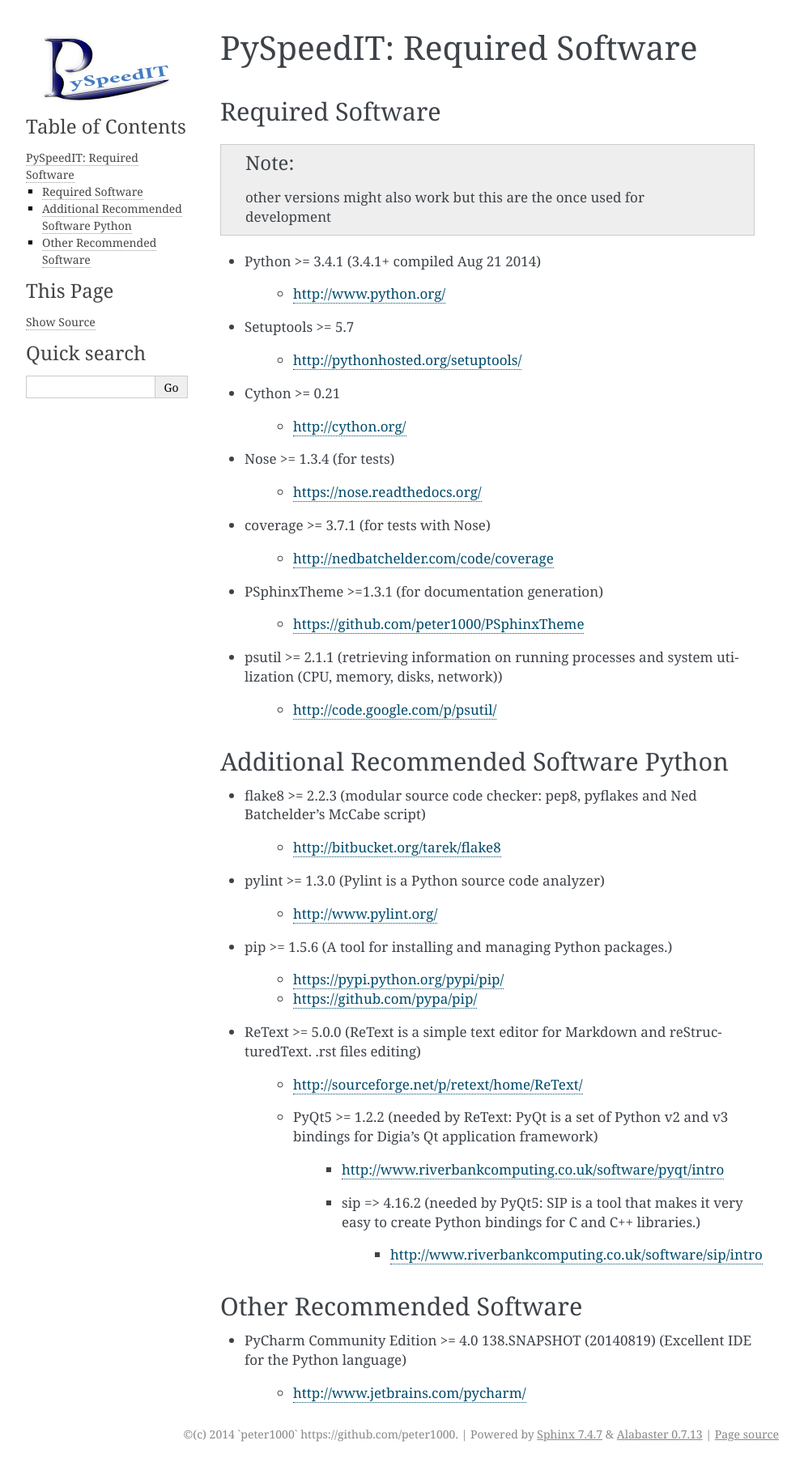
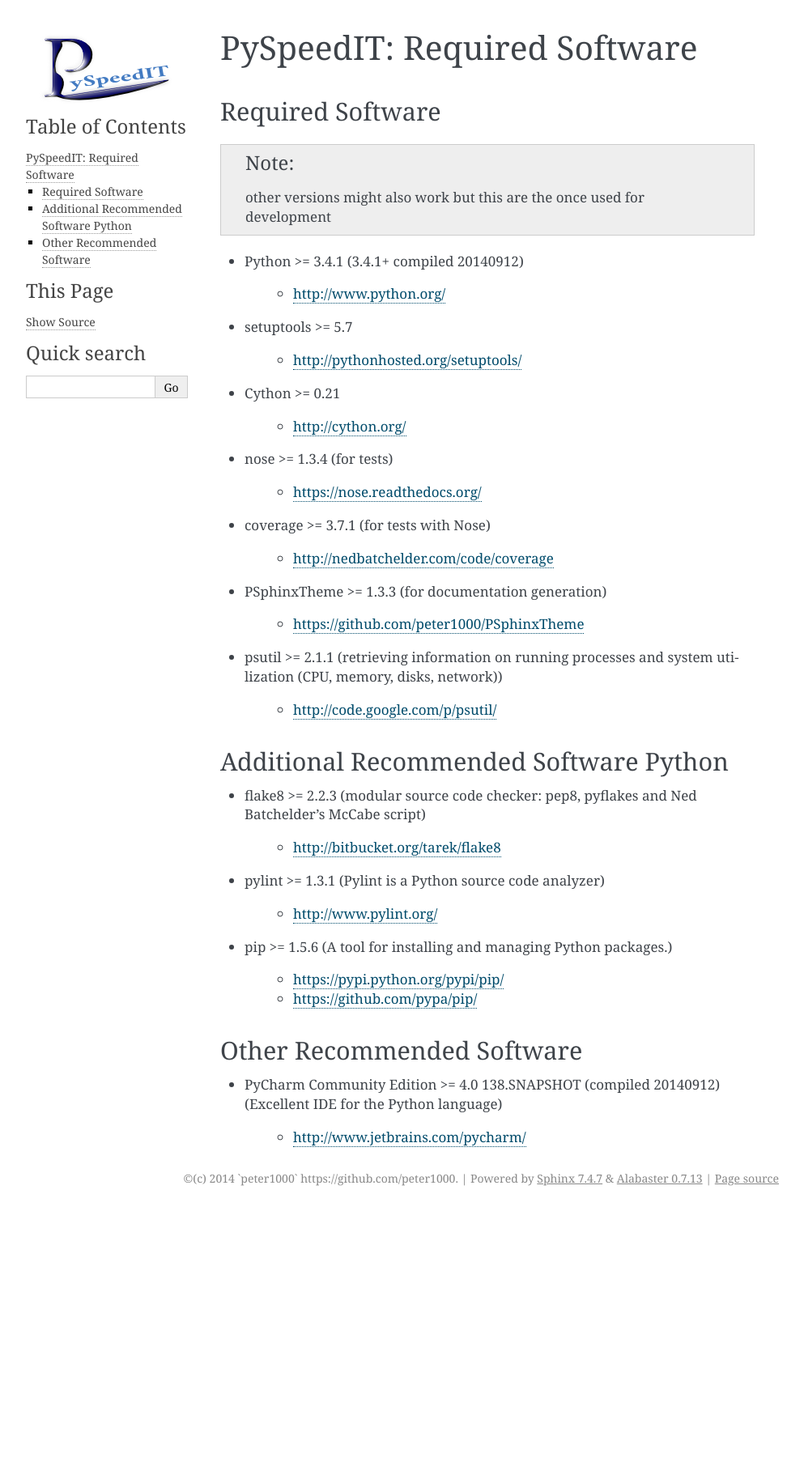
Before and after one commit to peter1000/PySpeedIT, a Sphinx documentation site: the page built from docs/RequiredSoftware.rst, in a window 1280 px wide. Shown: the whole page at 81% size, without its empty margins (148-1141 px from the left). Built offline with Sphinx 7.4.7, drawn with Linux system fonts in a browser that asks for light colours; after the commit the page ends 1495 px from its top, so only the background shows below that.

```diff
--- a/docs/RequiredSoftware.rst
+++ b/docs/RequiredSoftware.rst
@@ -12,11 +12,11 @@ Required Software
 
 .. note:: other versions might also work but this are the once used for development
 
-- Python >= 3.4.1 (3.4.1+  compiled Aug 21 2014)
+- Python >= 3.4.1 (3.4.1+  compiled 20140912)
 
    - `<http://www.python.org/>`_
 
-- Setuptools >= 5.7
+- setuptools >= 5.7
 
    - `<http://pythonhosted.org/setuptools/>`_
 
@@ -25,7 +25,7 @@ Required Software
    - `<http://cython.org/>`_
 
 
-- Nose >= 1.3.4  (for tests)
+- nose >= 1.3.4  (for tests)
 
    - `<https://nose.readthedocs.org/>`_
 
@@ -33,7 +33,7 @@ Required Software
 
    - `<http://nedbatchelder.com/code/coverage>`_
 
-- PSphinxTheme >=1.3.1  (for documentation generation)
+- PSphinxTheme >= 1.3.3  (for documentation generation)
 
    - `<https://github.com/peter1000/PSphinxTheme>`_
 
@@ -49,31 +49,20 @@ Additional Recommended Software Python
 
    - `<http://bitbucket.org/tarek/flake8>`_
 
-- pylint >= 1.3.0  (Pylint is a Python source code analyzer)
+- pylint >= 1.3.1  (Pylint is a Python source code analyzer)
 
    - `<http://www.pylint.org/>`_
+
 
 - pip >= 1.5.6  (A tool for installing and managing Python packages.)
 
    - `<https://pypi.python.org/pypi/pip/>`_
    - `<https://github.com/pypa/pip/>`_
 
-- ReText >= 5.0.0  (ReText is a simple text editor for Markdown and reStructuredText. .rst files editing)
-
-   - `<http://sourceforge.net/p/retext/home/ReText/>`_
-
-   - PyQt5 >= 1.2.2  (needed by ReText: PyQt is a set of Python v2 and v3 bindings for Digia's Qt application framework)
-
-      - `<http://www.riverbankcomputing.co.uk/software/pyqt/intro>`_
-
-      - sip => 4.16.2  (needed by PyQt5: SIP is a tool that makes it very easy to create Python bindings for C and C++ libraries.)
-
-         - `<http://www.riverbankcomputing.co.uk/software/sip/intro>`_
-
 
 Other Recommended Software
 ==========================
 
-- PyCharm Community Edition >= 4.0 138.SNAPSHOT (20140819)  (Excellent IDE for the Python language)
+- PyCharm Community Edition >= 4.0 138.SNAPSHOT (compiled 20140912)  (Excellent IDE for the Python language)
 
    - `<http://www.jetbrains.com/pycharm/>`_
--- a/requirements.txt
+++ b/requirements.txt
@@ -7,4 +7,4 @@ psutil>=2.1.1
 # extras
 nose>=1.3.4
 coverage>=3.7.1
-PSphinxTheme>=1.3.2
+PSphinxTheme>=1.3.3
```
Also changed, not shown: CHANGELOG.rst (+10 -3 lines).
